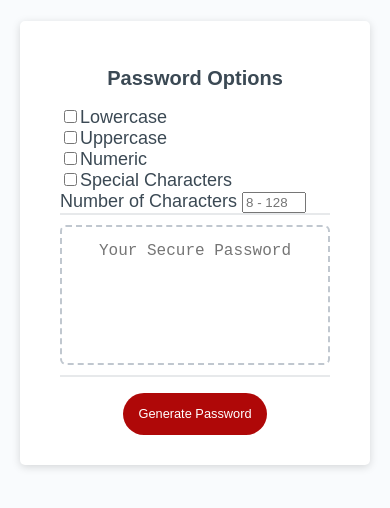
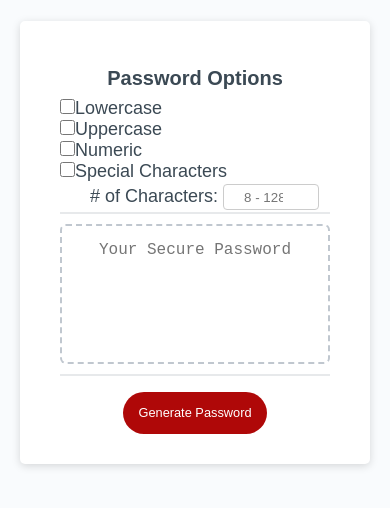
Before and after one commit to DavidTunnell/web-based-password-generator, a plain HTML site: page index.html in a window 390 px wide. Shown: the part 146-654 px from the top of the page. Drawn offline with Linux system fonts and the light colour scheme.

Commit message:
fixed user entry css and fixed a validation bug on the # of characters input field. Updated user entry options for mobile

```diff
--- a/assets/style.css
+++ b/assets/style.css
@@ -1,8 +1,13 @@
+/* Global */
+
 *,
 *::before,
 *::after {
     box-sizing: border-box;
 }
+
+
+/* Elements */
 
 html,
 body,
@@ -17,6 +22,15 @@ body {
     background-color: #f9fbfd;
 }
 
+h2 {
+    margin-bottom: 8px;
+}
+
+input[type=checkbox] {
+    width: 15px;
+    height: 15px;
+}
+
 .wrapper {
     padding-top: 30px;
     padding-left: 20px;
@@ -29,6 +43,14 @@ header {
     padding-top: 0px;
     color: hsl(206, 17%, 28%);
 }
+
+button[disabled] {
+    cursor: default;
+    background: #c0c7cf;
+}
+
+
+/* Classes */
 
 .card {
     background-color: hsl(0, 0%, 100%);
@@ -87,14 +109,25 @@ header {
     cursor: pointer;
 }
 
-button[disabled] {
-    cursor: default;
-    background: #c0c7cf;
-}
-
 .float-right {
     float: right;
 }
+
+.user-checkboxes {
+    margin: 7px;
+}
+
+.user-entry {
+    display: flex;
+}
+
+.text-entry {
+    flex-grow: 1;
+    margin-left: 30px;
+}
+
+
+/* IDs */
 
 #password {
     -webkit-appearance: none;
@@ -117,6 +150,20 @@ button[disabled] {
     overflow: hidden;
 }
 
+#passwordLength {
+    height: 25px;
+    width: 40%;
+    padding: 12px 20px;
+    margin: 2px 0;
+    display: inline-block;
+    border: 1px solid #ccc;
+    border-radius: 4px;
+    box-sizing: border-box;
+}
+
+
+/* Media Queries */
+
 @media (max-width: 690px) {
     .btn {
         font-size: 1rem;
@@ -136,4 +183,10 @@ button[disabled] {
         font-size: 20px;
         text-align: center;
     }
+    .user-entry {
+        flex-direction: column;
+    }
+    .user-checkboxes {
+        margin: 0px;
+    }
 }
--- a/index.html
+++ b/index.html
@@ -17,12 +17,19 @@
         <div class="card">
             <div class="card-header">
                 <h2>Password Options</h2>
-                <input type="checkbox" name="userInput" value="lowercase">Lowercase<br>
-                <input type="checkbox" name="userInput" value="uppercase">Uppercase<br>
-                <input type="checkbox" name="userInput" value="numeric">Numeric<br>
-                <input type="checkbox" name="userInput" value="specialCharacters">Special Characters<br>
-                <label for="numOfCharacters">Number of Characters</label>
-                <input id="passwordLength" type="number" name="userInput" type="number" min="8" max="128" step="1" placeholder="8 - 128 characters">
+                <div class="user-entry">
+                    <div class="checkbox-list">
+                        <input class="user-checkboxes" type="checkbox" name="userInput" value="lowercase">Lowercase<br>
+                        <input class="user-checkboxes" type="checkbox" name="userInput" value="uppercase">Uppercase<br>
+                        <input class="user-checkboxes" type="checkbox" name="userInput" value="numeric">Numeric<br>
+                        <input class="user-checkboxes" type="checkbox" name="userInput" value="specialCharacters">Special Characters<br>
+                    </div>
+                    <div class="text-entry">
+                        <label for="numOfCharacters"># of Characters:</label>
+                        <input id="passwordLength" type="number" name="userInput" type="number" min="8" max="128" step="1" placeholder="8 - 128 characters" required>
+                    </div>
+                </div>
+
             </div>
 
             <div class="card-body">
```
